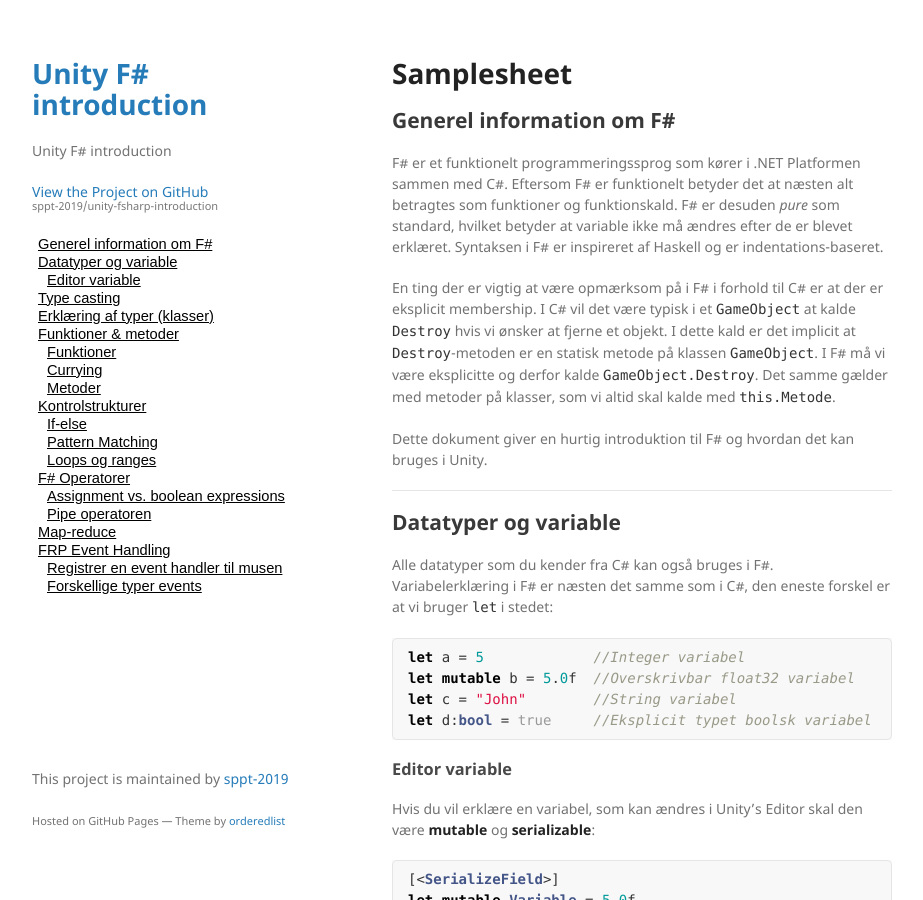
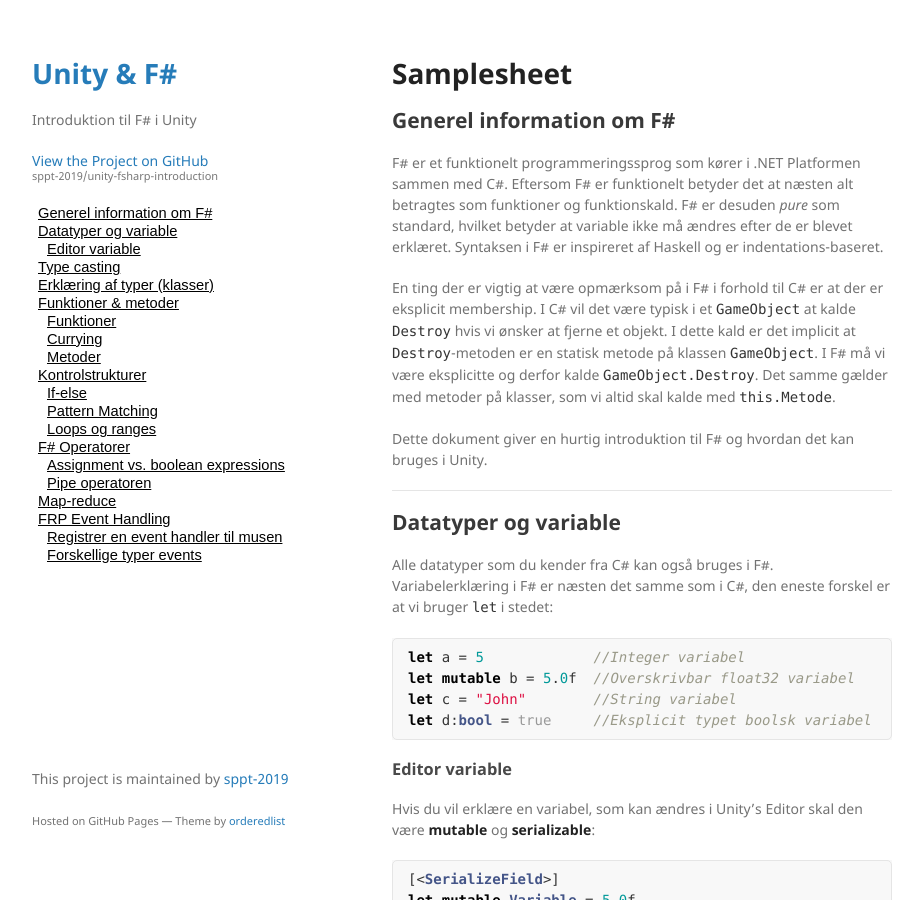
Before and after one commit to sppt-2019/unity-fsharp-introduction, a Jekyll site: the page built from README.md, in a window 1280 px wide and 900 px high. Shown: the whole window, without its empty margins (178-1101 px from the left). Built offline with Jekyll 4.4.1, drawn with Linux system fonts in a browser that asks for light colours; our own code applies the rules of GitHub Pages for plain Markdown files.

Commit message:
Update _config.yml

```diff
--- a/_config.yml
+++ b/_config.yml
@@ -1,3 +1,3 @@
-title: Unity F# introduction
-description: Unity F# introduction
+title: Unity & F#
+description: Introduktion til F# i Unity
 google_analytics: UA-85538228-6
```
